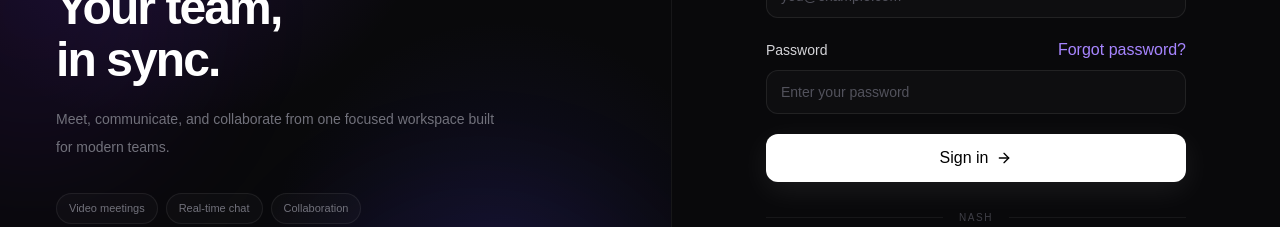
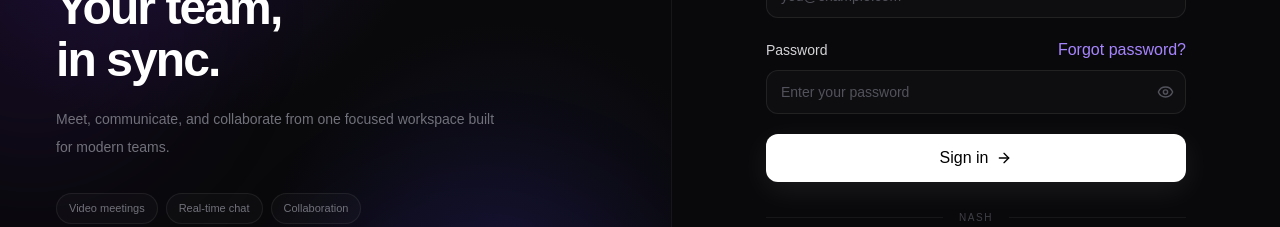
Before and after one commit to nati231/nash-communication, a Next.js app in the folder client/: page /login in a window 1280 px wide. Shown: the part 345-572 px from the top of the page. Built offline with nearby package versions, Linux system fonts and the light colour scheme.

Commit message:
feat: improve Nash login experience

```diff
--- a/client/app/login/page.tsx
+++ b/client/app/login/page.tsx
@@ -1,10 +1,21 @@
+"use client";
+
+import { useState } from "react";
 import Link from "next/link";
-import { ArrowRight, LockKeyhole, Video } from "lucide-react";
+import {
+  ArrowRight,
+  Eye,
+  EyeOff,
+  LockKeyhole,
+  Video,
+} from "lucide-react";
 
 import { Button } from "@/components/ui/Button";
 import { Input } from "@/components/ui/Input";
 
 export default function LoginPage() {
+  const [showPassword, setShowPassword] = useState(false);
+
   return (
     <main className="min-h-screen bg-[#09090b] text-white">
       <div className="grid min-h-screen lg:grid-cols-[1.05fr_0.95fr]">
@@ -47,8 +58,8 @@ export default function LoginPage() {
               </h1>
 
               <p className="mt-5 max-w-md text-sm leading-7 text-zinc-500">
-                Meet, communicate, and collaborate from one focused
-                workspace built for modern teams.
+                Meet, communicate, and collaborate from one focused workspace
+                built for modern teams.
               </p>
 
               <div className="mt-8 flex flex-wrap gap-2">
@@ -85,6 +96,7 @@ export default function LoginPage() {
 
                 <div>
                   <p className="text-[15px] font-semibold">Nash</p>
+
                   <p className="text-[9px] uppercase tracking-[0.2em] text-zinc-500">
                     Connect · Collaborate
                   </p>
@@ -134,14 +146,32 @@ export default function LoginPage() {
                   </button>
                 </div>
 
+                <div className="relative">
                   <Input
                     id="password"
                     name="password"
-                  type="password"
+                    type={showPassword ? "text" : "password"}
                     placeholder="Enter your password"
                     autoComplete="current-password"
                     required
+                    className="pr-11"
                   />
+
+                  <button
+                    type="button"
+                    onClick={() => setShowPassword((current) => !current)}
+                    aria-label={
+                      showPassword ? "Hide password" : "Show password"
+                    }
+                    className="absolute right-3 top-1/2 -translate-y-1/2 text-zinc-600 transition hover:text-zinc-300"
+                  >
+                    {showPassword ? (
+                      <EyeOff size={17} />
+                    ) : (
+                      <Eye size={17} />
+                    )}
+                  </button>
+                </div>
               </div>
 
               <Button
@@ -165,7 +195,7 @@ export default function LoginPage() {
             </div>
 
             <p className="text-center text-sm text-zinc-500">
-              Don't have an account?{" "}
+              Don&apos;t have an account?{" "}
               <Link
                 href="/signup"
                 className="font-medium text-zinc-200 transition hover:text-white"
@@ -175,7 +205,7 @@ export default function LoginPage() {
             </p>
 
             <p className="mt-8 text-center text-[10px] leading-5 text-zinc-700">
-              By continuing, you agree to Nash's terms of service and
+              By continuing, you agree to Nash&apos;s terms of service and
               privacy policy.
             </p>
           </div>
```
Lines whose indentation alone changed are shown as unchanged.
